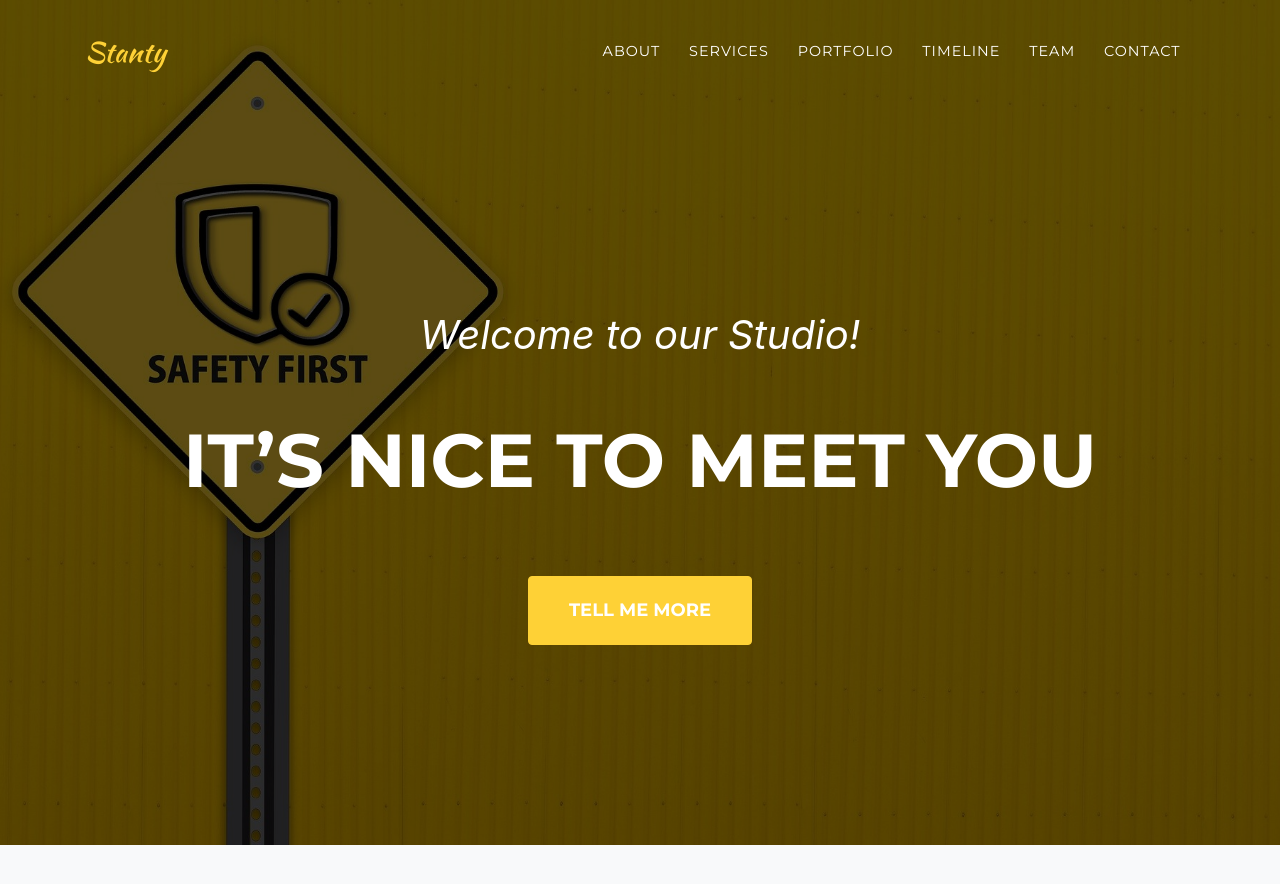
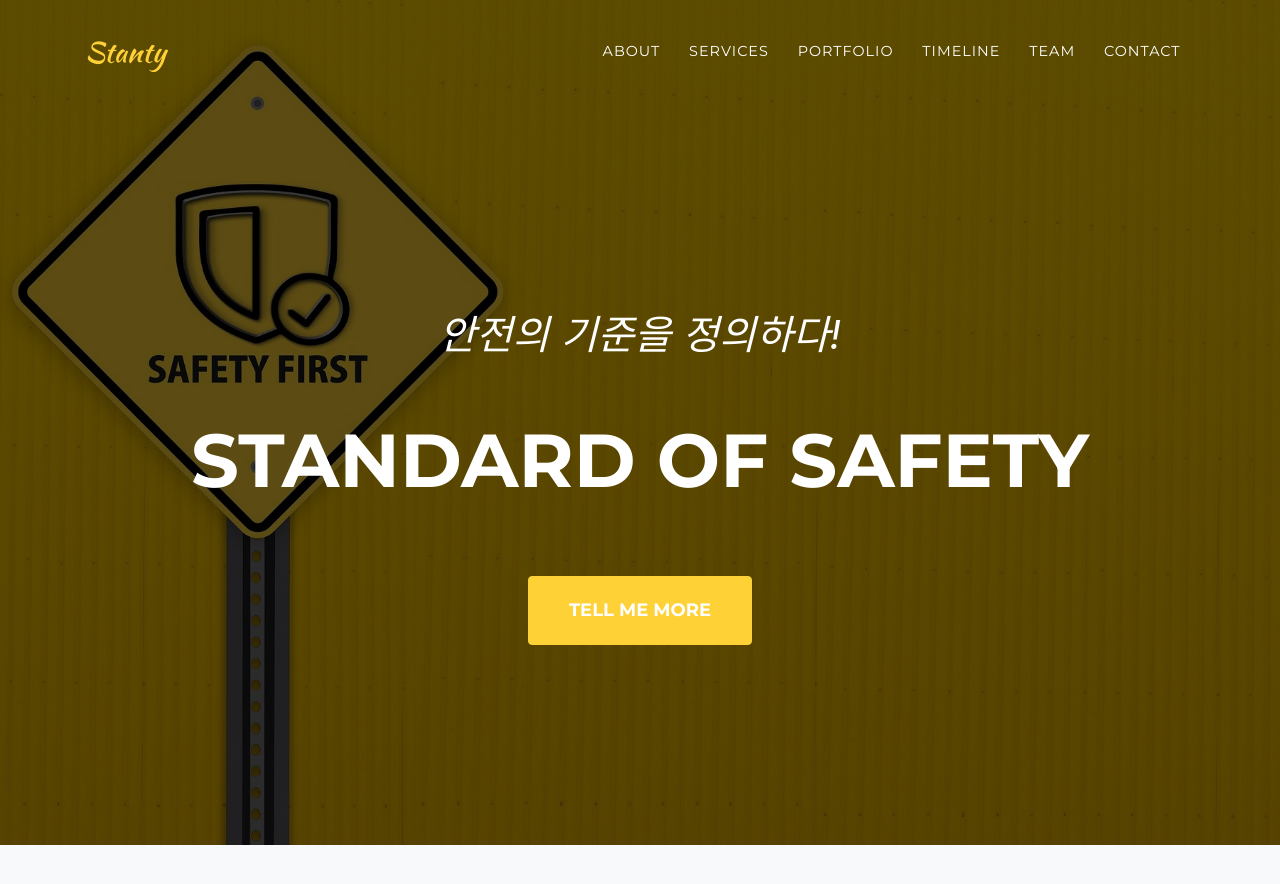
Before and after one commit to Team-Stanty/Team-Stanty.github.io, a Jekyll site: the page built from index.md, in a window 1280 px wide and 900 px high. Shown: the top 884 px of the window. Built offline with Jekyll 4.4.1, drawn with Linux system fonts in a browser that asks for light colours; some web fonts are replaced.

Commit message:
DOCS(sitetext) : Change the text to 'header'

```diff
--- a/_data/sitetext.yml
+++ b/_data/sitetext.yml
@@ -11,8 +11,8 @@
 # -----------------
 en: &DEFAULT_EN
   header:
-    title: Welcome to our Studio!
-    text: It's Nice To Meet You
+    title: 안전의 기준을 정의하다!
+    text: standard of safety
     button: Tell Me More
     buttonlink: "#services"
 
```
